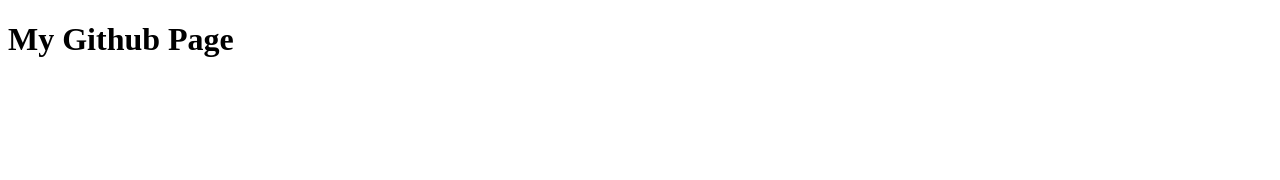
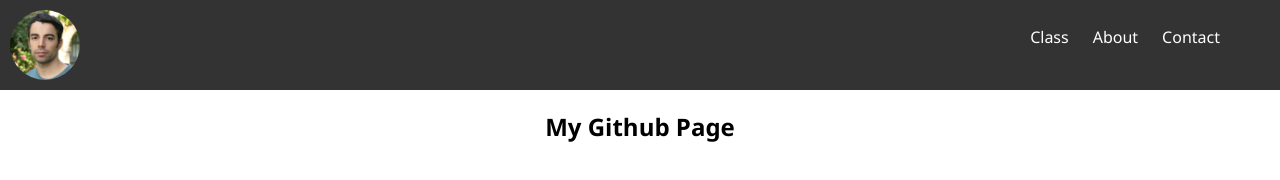
Before and after one commit to gonzalovsilva/markdown-warmup-html, a plain HTML site: page index.html in a window 1280 px wide. Drawn offline with Linux system fonts and the light colour scheme.

Commit message:
add css, picture and format a bit the html

```diff
--- /dev/null
+++ b/css/style.css
@@ -0,0 +1,40 @@
+body {
+  padding: 0;
+  margin: 0;
+}
+
+nav {
+  background-color: #333;
+  display: block;
+  height: 70px;
+  width: 100%;
+  padding: 10px;
+}
+
+nav img {
+  max-width: 100%;
+  max-height: 100%;
+  border-radius: 50%;
+}
+
+ul {
+  float: right;
+  margin-right: 50px;
+  list-style: none;
+}
+
+li {
+  display: inline;
+  margin-right: 20px;
+}
+
+li a {
+  font-family: 'Segoe UI', Tahoma, Geneva, Verdana, sans-serif;
+  text-decoration: none;
+  color: white;
+}
+
+h1{
+  font-family: 'Segoe UI', Tahoma, Geneva, Verdana, sans-serif;
+  text-align: center;
+}
--- a/index.html
+++ b/index.html
@@ -4,10 +4,25 @@
 <head>
   <meta charset="UTF-8" />
   <meta name="viewport" content="width=device-width, initial-scale=1.0" />
+  <style></style>
+  <link rel="stylesheet" href="css/style.css" />
 </head>
 
 <body>
-  <h1>My Github Page</h1>
+  <header>
+    <nav>
+      <img src="images/gonzalo.png" alt="Gonçalo Silva picture" />
+      <ul>
+        <li><a href="#">Class</a></li>
+        <li><a href="#">About</a></li>
+        <li><a href="#">Contact</a></li>
+      </ul>
+    </nav>
+  </header>
+  <article>
+
+    <h1>My Github Page</h1>
+  </article>
 </body>
 
 </html>
```
Also changed, not shown: images/gonzalo.png (added).
